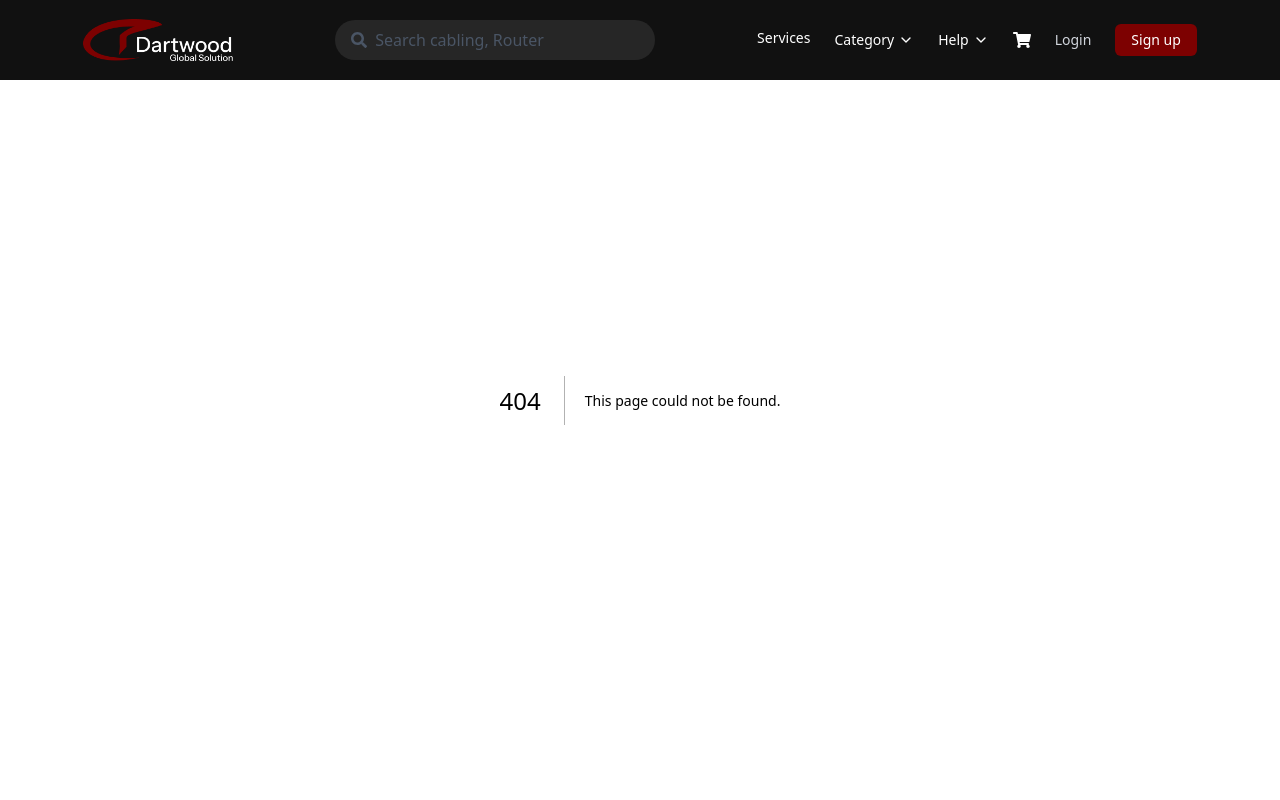
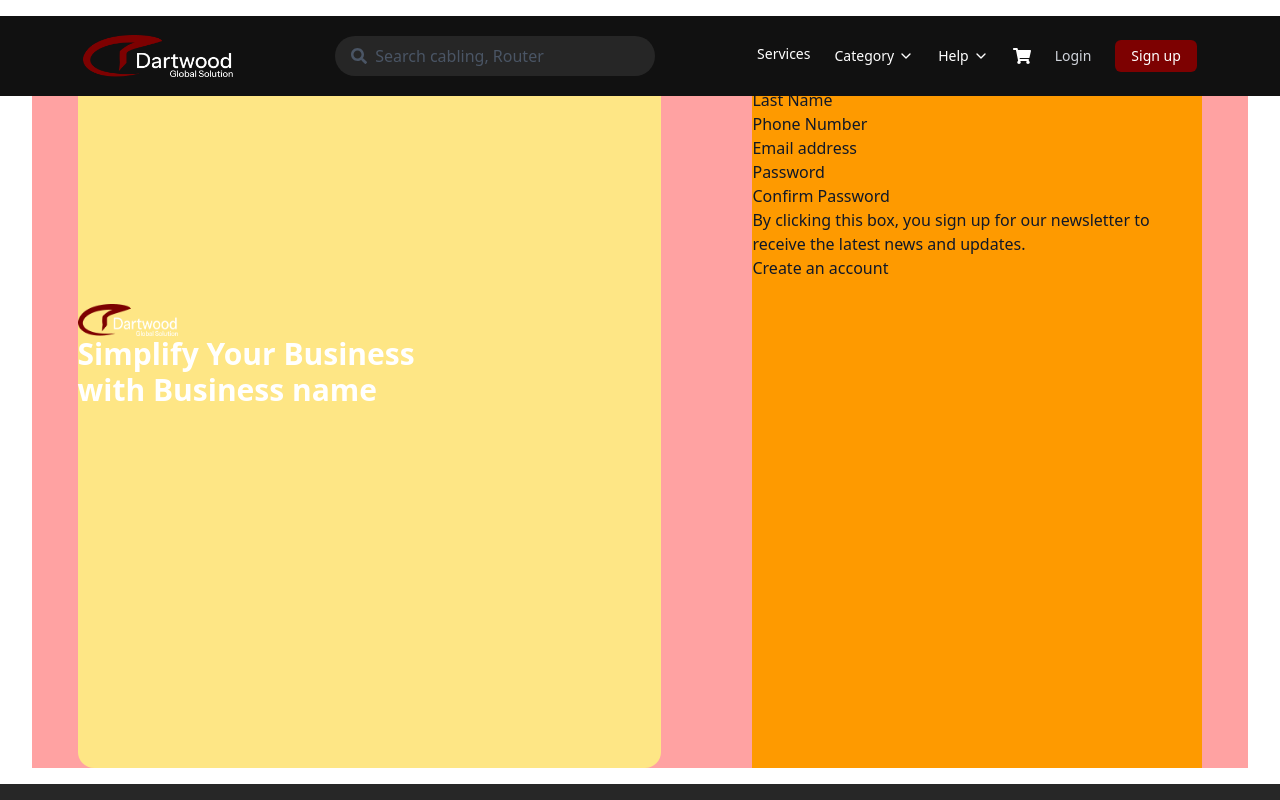
Before and after one commit to VictorKel/techwave, a Next.js app: page /auth/sign-up in a window 1280 px wide. Before the commit this address had no page. Shown: the top 800 px of the page. Built offline with nearby package versions, Linux system fonts and the light colour scheme.

Commit message:
installation for custom font made

```diff
--- /dev/null
+++ b/pages/auth/index.tsx
@@ -0,0 +1,3 @@
+export default function AuthIndex() {
+  return <></>;
+}
--- /dev/null
+++ b/pages/auth/sign-up.tsx
@@ -0,0 +1,75 @@
+// import { LucideDivide } from "lucide-react";
+
+// export default function Sign() {
+//   return (
+//     <div className="pt-24 mb-10 flex flex-wrap mx-auto justify-between w-[87%] bg-red-200 ">
+//       <section className=" h-[80vh] w-[55%] bg-amber-200 rounded-2xl">
+//         <div className="pt-90">
+//           <Image
+//             src="/images/logo.png"
+//             alt=""
+//             width={100}
+//             height={0}
+//             className=" h-10 pt-2"
+//           />
+//           <p className="text-3xl w-[70%] font-bold text-[#fff]">
+//             Simplify Your Business with Business name
+//           </p>
+//         </div>
+//       </section>
+//       <section className="w-[40%] bg-amber-500">
+//         <p>Create an Account for Dartwood</p>
+//         <p>Already have an account ? Login</p>
+//         <p>First Name</p>
+//         <p>Last Name</p>
+//         <p>Phone Number</p>
+//         <p>Email address</p>
+//         <p>Password</p>
+//         <p>Confirm Password</p>
+//         <p>
+//           By clicking this box, you sign up for our newsletter to receive the
+//           latest news and updates.
+//         </p>
+//         <button>Create an account</button>
+//       </section>
+//     </div>
+//   );
+// }
+
+import Image from "next/image";
+
+export default function Sign() {
+  return (
+    <div className=" flex flex-wrap mx-auto justify-around my-4 place-content-center w-[95%] bg-red-300 ">
+      <section className=" h-[94vh] w-[48%] bg-amber-200 rounded-2xl">
+        <div className="pt-70">
+          <Image
+            src="/images/logo.png"
+            alt=""
+            width={100}
+            height={0}
+            className=" h-10 pt-2"
+          />
+          <p className="text-3xl w-[70%] font-bold text-[#fff] font-Onest">
+            Simplify Your Business with Business name
+          </p>
+        </div>
+      </section>
+      <section className="w-[37%] bg-amber-500 ">
+        <p>Create an Account for Dartwood</p>
+        <p>Already have an account ? Login</p>
+        <p>First Name</p>
+        <p>Last Name</p>
+        <p>Phone Number</p>
+        <p>Email address</p>
+        <p>Password</p>
+        <p>Confirm Password</p>
+        <p>
+          By clicking this box, you sign up for our newsletter to receive the
+          latest news and updates.
+        </p>
+        <button>Create an account</button>
+      </section>
+    </div>
+  );
+}
--- a/pages/services.tsx
+++ b/pages/services.tsx
@@ -11,7 +11,7 @@ export default function Services() {
         className="bg-cover h-[80vh] bg-center"
         style={{ backgroundImage: "url(/images/services-background.png)" }}
       >
-        <div className="pl-20 pt-[180px] text-white ">
+        <div className="pl-20 pt-45 text-white ">
           <h1 className="text-[48px] font-[350]">
             Functional Cabling Solutions
           </h1>
@@ -38,17 +38,17 @@ export default function Services() {
       </section>
       <section className="p-6 w-[90%] md:w-[90%] mx-auto">
         <div className="grid grid-cols-1 sm:grid-cols-1 md:grid-cols-2 gap-4">
-          <div className="inline-flex p-4 flex-col  bg-[#FAFAFA] border border-[1px] border-[#CCCCCC] rounded-xl">
+          <div className="inline-flex p-4 flex-col  bg-[#FAFAFA] border-[1px] border-[#CCCCCC] rounded-xl">
             <div className="p-4">
               <Image
                 src="/svg/installations.svg"
                 alt=""
-                width={25}
+                width={0}
                 height={0}
-                className="flex justify-center items-center w-[50px] h-[50px] p-2 rounded-xl bg-[#7D0101] mb-2"
+                className="flex justify-center items-center w-12 h-[50px] p-2 rounded-xl bg-[#7D0101] mb-2"
               />
-              <p className="text-[22px] font-[500] mb-2">Installations</p>
-              <p className="text-[13px] text-[#8C8C8C] w-[450px]">
+              <p className="text-2xl font-[500] mb-2">Installations</p>
+              <p className="text-sm text-[#8C8C8C] w-[100%] laptop:bg-red-200 social:bg-amber-400 2xl:text-3xl">
                 Professional setup and implementation of cabling systems. Our
                 certified technicians ensure a smooth and efficient installation
                 process.
@@ -62,19 +62,20 @@ export default function Services() {
               className="h-[200px] rounded-xl"
             />
           </div>
-          <div className="inline-flex p-4 flex-col  bg-[#FAFAFA] border border-[1px] border-[#CCCCCC] rounded-xl">
+          <div className="inline-flex p-4 flex-col  bg-[#FAFAFA]  border-[1px] border-[#CCCCCC] rounded-xl">
             <div className="p-4">
               <Image
                 src="/svg/consultancy.svg"
                 alt=""
-                width={25}
+                width={0}
                 height={0}
-                className="flex justify-center items-center w-[50px] h-[50px] p-2 rounded-xl bg-[#7D0101] mb-2"
+                className="flex justify-center items-center h-[50px] p-2 rounded-xl bg-[#7D0101] mb-2 w-12"
               />
-              <p className="text-[22px] font-[500] mb-2">Consultancy</p>
-              <p className="text-[13px] text-[#8C8C8C] w-[450px]">
-                Expert advice and planning for your cabling infrastructure needs.
-                Let us help you design a solution that meets your specific requirements.
+              <p className="text-2xl font-[500] mb-2">Consultancy</p>
+              <p className="text-sm text-[#8C8C8C] w-110  ">
+                Expert advice and planning for your cabling infrastructure
+                needs. Let us help you design a solution that meets your
+                specific requirements.
               </p>
             </div>
             <Image
@@ -87,7 +88,7 @@ export default function Services() {
           </div>
         </div>
         <div className="grid grid-cols-1 md:grid-cols-3 gap-4 mt-[10px] mb-4">
-          <div className="inline-flex py-[15px] px-[10px] flex-col  bg-[#FAFAFA] border border-[1px] border-[#CCCCCC] rounded-xl">
+          <div className="inline-flex py-[15px] px-[10px] flex-col  bg-[#FAFAFA]  border-[1px] border-[#CCCCCC] rounded-xl">
             <Image
               src="/svg/data-recovery.svg"
               alt=""
@@ -102,7 +103,7 @@ export default function Services() {
               process.
             </p>
           </div>
-          <div className="inline-flex py-[15px] px-[10px] flex-col bg-[#FAFAFA] border border-[1px] border-[#CCCCCC] rounded-xl">
+          <div className="inline-flex py-[15px] px-[10px] flex-col bg-[#FAFAFA] border-[1px] border-[#CCCCCC] rounded-xl">
             <Image
               src="/svg/office-solution.svg"
               alt=""
@@ -117,7 +118,7 @@ export default function Services() {
               process.
             </p>
           </div>
-          <div className="inline-flex p-4 flex-col bg-[#FAFAFA] border border-[1px] border-[#CCCCCC] rounded-xl">
+          <div className="inline-flex p-4 flex-col bg-[#FAFAFA]  border-[1px] border-[#CCCCCC] rounded-xl">
             <Image
               src="/svg/training.svg"
               alt=""
--- a/styles/globals.css
+++ b/styles/globals.css
@@ -1,5 +1,7 @@
 @import "tailwindcss";
 @import "tw-animate-css";
+/* @import "tailwindcss/preflight" */
+@tailwind utilities;
 
 /* Optional: keep dark mode if needed */
 @custom-variant dark (&:is(.dark *));
@@ -20,7 +22,8 @@
 }
 
 @keyframes bounce-cart {
-  0%, 100% {
+  0%,
+  100% {
     transform: scale(1);
   }
   50% {
@@ -48,10 +51,14 @@
 
 @layer utilities {
   .nav__link {
-      @apply relative text-base font-medium w-fit block after:block
+    @apply relative text-base font-medium w-fit block after:block
       after:content-[''] after:absolute after:h-[3px]
       after:bg-pink-600 after:w-full after:scale-x-0
       after:hover:scale-x-100 after:transition after:duration-300
-      after:origin-right
+      after:origin-right;
   }
 }
+@font-face {
+  font-family: "Examplefont";
+  src: url("/font/Examplefont.ttf");
+}
--- /dev/null
+++ b/tailwind.config.js
@@ -0,0 +1,15 @@
+/** @type {import('tailwindcss').Config} */
+module.exports = {
+  content: [
+    "./pages/**/*.{js,ts,jsx,tsx}",
+    "./components/**/*.{js,ts,jsx,tsx}",
+  ],
+  theme: {
+    extend: { fontFamily: { Onest: ["Onest"] } },
+    screens: {
+      "  2xl": { min: "1600px" },
+      laptop: { max: "1200px" },
+    },
+  },
+  plugins: [],
+};
```
Also changed, not shown: public/font/Onest.ttf (added), public/images/logo-alt.webp (added).
